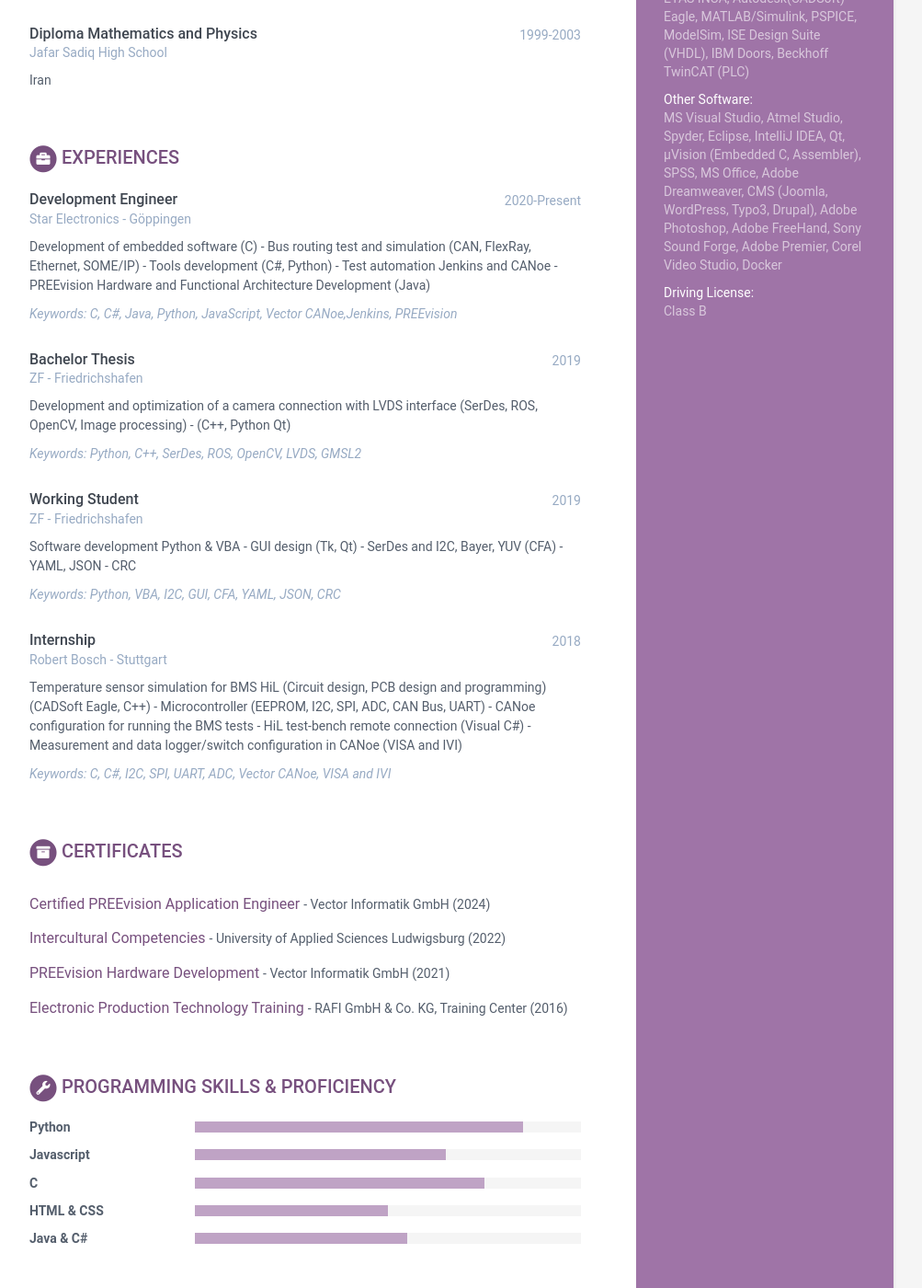
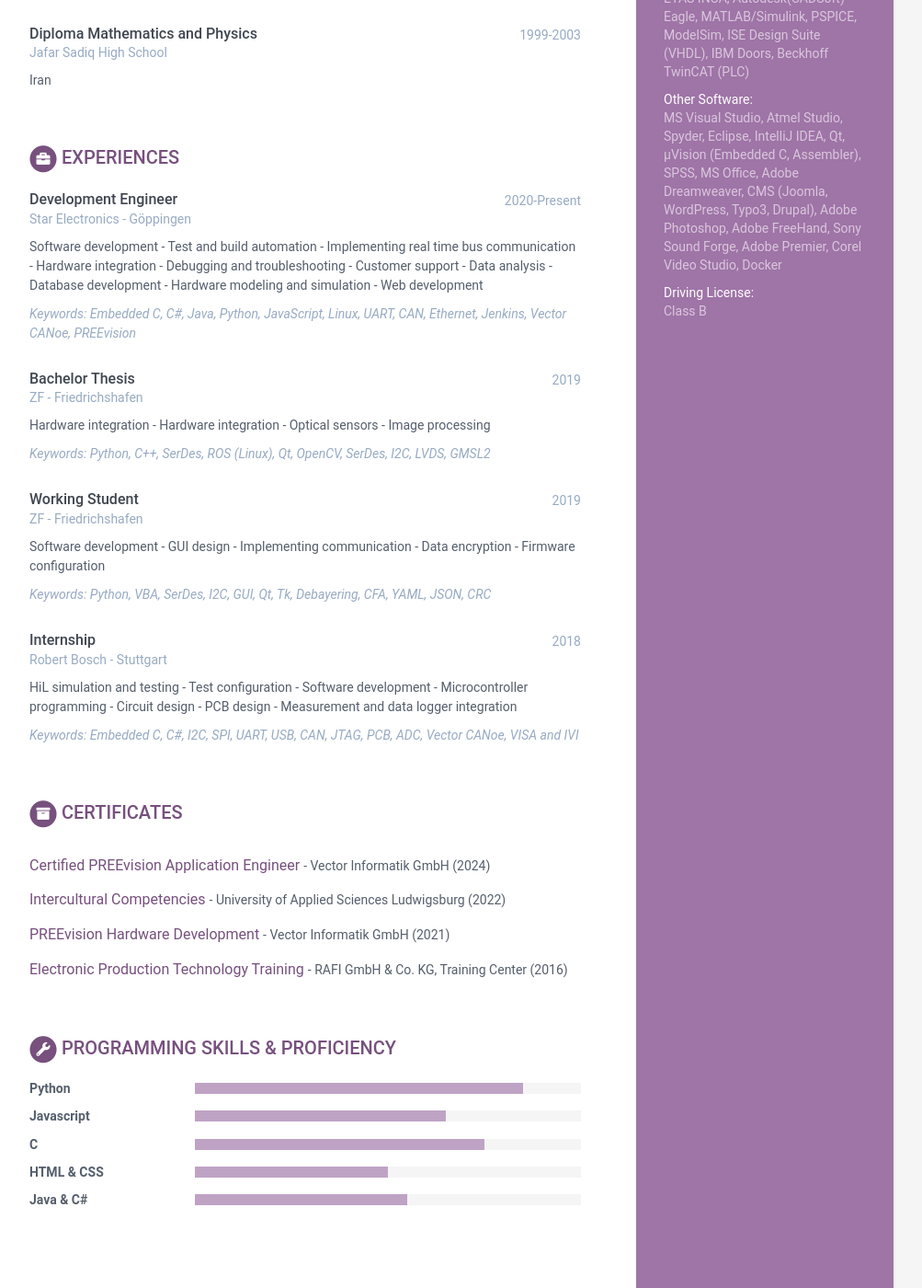
Before and after one commit to jmazyar/jmazyar.github.io, a Jekyll site: the page built from docs/index.html, in a window 1280 px wide and 1400 px high, scrolled down 710 px. Shown: the whole window at 92% size, without its empty margins (168-1171 px from the left). Built offline with Jekyll 4.4.1, drawn with Linux system fonts in a browser that asks for light colours; some of the changed text lies outside the part shown.

Commit message:
improved text

```diff
--- a/docs/_data/data.yml
+++ b/docs/_data/data.yml
@@ -52,9 +52,8 @@
 career-profile:
     title: Profile
     summary: |
-      Embedded Programming, Programming (Desktop, Web), Testing, Simulation and Automation,
-      Web/FTP/Active Directory Server under Windows und Linux, ROS, Web Development,
-      Computer Vision, Image Sensors, Image Processing
+      Embedded Programming, Programming (Desktop, Web), Test Automation, Hardware Integration, Simulation and Automation,
+      Windows Server, Netwroking, Linux, Computer Vision, Image Sensors, Image Processing
 
 # Education
 education:
@@ -84,33 +83,33 @@
     time: 2020-Present
     company: Star Electronics - Göppingen
     details: |
-      Development of embedded software (C) - Bus routing test and simulation (CAN, FlexRay, Ethernet, SOME/IP) - Tools development (C#, Python) - Test automation Jenkins and CANoe - PREEvision Hardware and Functional Architecture Development (Java)
+      Software development - Test and build automation - Implementing real time bus communication - Hardware integration - Debugging and troubleshooting - Customer support - Data analysis - Database development - Hardware modeling and simulation - Web development
     technologies: |
-      C, C#, Java, Python, JavaScript, Vector CANoe,Jenkins, PREEvision
+      Embedded C, C#, Java, Python, JavaScript, Linux, UART, CAN, Ethernet, Jenkins, Vector CANoe, PREEvision
 
   - role: Bachelor Thesis
     time: 2019
     company: ZF - Friedrichshafen
     details: |
-      Development and optimization of a camera connection with LVDS interface (SerDes, ROS, OpenCV, Image processing) - (C++, Python Qt)
+      Hardware integration - Hardware integration - Optical sensors - Image processing
     technologies: |
-      Python, C++, SerDes, ROS, OpenCV, LVDS, GMSL2
+      Python, C++, SerDes, ROS (Linux), Qt, OpenCV, SerDes, I2C, LVDS, GMSL2
 
   - role: Working Student
     time: 2019
     company: ZF - Friedrichshafen
     details: |
-      Software development Python & VBA - GUI design (Tk, Qt) - SerDes and I2C, Bayer, YUV (CFA) - YAML, JSON - CRC
+      Software development - GUI design - Implementing communication - Data encryption - Firmware configuration
     technologies: |
-      Python, VBA, I2C, GUI, CFA, YAML, JSON, CRC
+      Python, VBA, SerDes, I2C, GUI, Qt, Tk, Debayering, CFA, YAML, JSON, CRC
 
   - role: Internship
     time: 2018
     company: Robert Bosch - Stuttgart
     details: |
-      Temperature sensor simulation for BMS HiL (Circuit design, PCB design and programming) (CADSoft Eagle, C++) - Microcontroller (EEPROM, I2C, SPI, ADC, CAN Bus, UART) - CANoe configuration for running the BMS tests - HiL test-bench remote connection (Visual C#) - Measurement and data logger/switch configuration in CANoe (VISA and IVI)
+      HiL simulation and testing - Test configuration - Software development - Microcontroller programming - Circuit design - PCB design - Measurement and data logger integration
     technologies: |
-      C, C#, I2C, SPI, UART, ADC, Vector CANoe, VISA and IVI
+      Embedded C, C#, I2C, SPI, UART, USB, CAN, JTAG, PCB, ADC, Vector CANoe, VISA and IVI
 
   # - role: VHDL Project
   #   time: 2017
```
